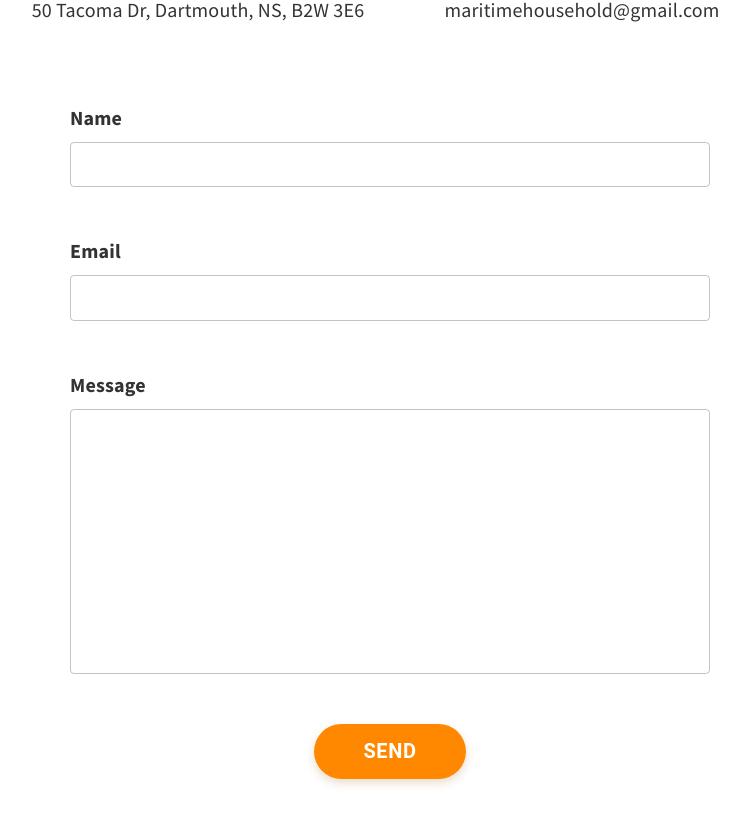
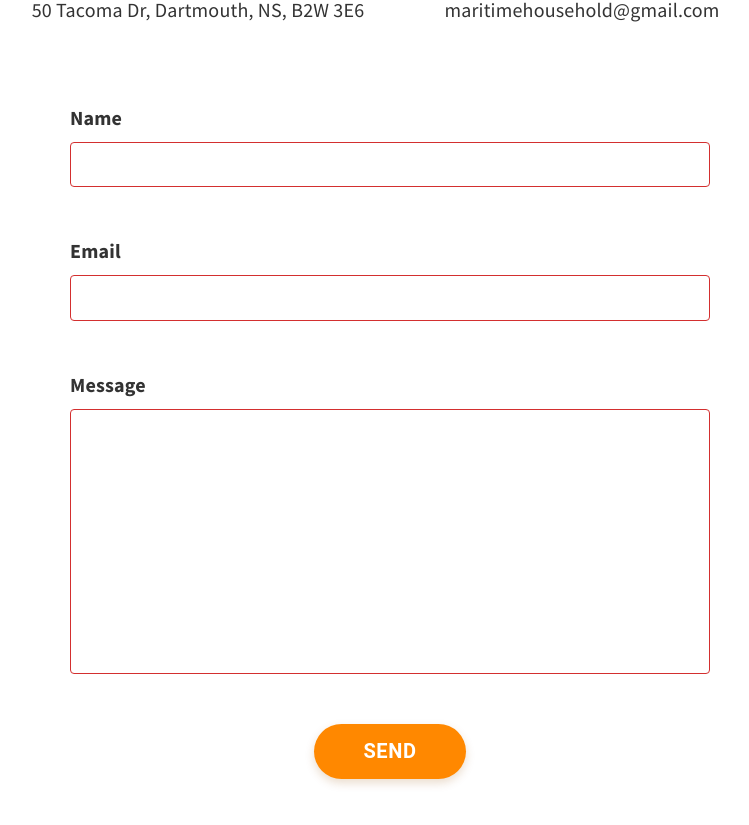
Before and after one commit to Jabin219/maritime, a Next.js app in the folder portal/: page /contact in a window 1280 px wide. Shown: the part 808-1633 px from the top of the page, without its empty margins (250-999 px from the left). Built offline with nearby package versions, Linux system fonts and the light colour scheme.

Commit message:
update pr

```diff
--- a/portal/pages/contact/index.tsx
+++ b/portal/pages/contact/index.tsx
@@ -14,13 +14,10 @@ const contactReducer = (state: any, action: any) => {
 	switch (action.type) {
 		case 'CHANGE_NAME':
 			return { ...state, name: action.value }
-			break
 		case 'CHANGE_EMAIL':
 			return { ...state, email: action.value }
-			break
 		case 'CHANGE_MESSAGE':
 			return { ...state, message: action.value }
-			break
 		default:
 			throw new Error()
 	}
@@ -31,7 +28,6 @@ const Contact = () => {
 		contactReducer,
 		initialContactContent
 	)
-	const [error, setError] = useState(false)
 	const { showSnackbar } = useContext(SnackContext)
 	const handleSendContactEmail = async (contactContent: ContactContent) => {
 		if (
@@ -39,11 +35,9 @@ const Contact = () => {
 			!contactContent.email ||
 			!contactContent.message
 		) {
-			setError(true)
 			return false
 		}
 		if (!validator.isEmail(contactContent.email as string)) {
-			setError(true)
 			return false
 		}
 		const result = (await sendContactEmail(contactContent)).data
@@ -81,7 +75,7 @@ const Contact = () => {
 							fullWidth
 							required
 							size='small'
-							error={!contactContent.name && error}
+							error={!contactContent.name}
 							onChange={event => {
 								dispatch({
 									type: 'CHANGE_NAME',
@@ -97,9 +91,8 @@ const Contact = () => {
 							required
 							size='small'
 							error={
-								(!contactContent.email ||
-									!validator.isEmail(contactContent.email as string)) &&
-								error
+								!contactContent.email ||
+								!validator.isEmail(contactContent.email as string)
 							}
 							onChange={event => {
 								dispatch({
@@ -116,7 +109,7 @@ const Contact = () => {
 							required
 							multiline
 							rows={8}
-							error={!contactContent.message && error}
+							error={!contactContent.message}
 							onChange={event => {
 								dispatch({
 									type: 'CHANGE_MESSAGE',
--- a/portal/services/emailHandler.ts
+++ b/portal/services/emailHandler.ts
@@ -51,10 +51,10 @@ const sendContactEmail = (contactContent: ContactContent) => {
 	;(async () => {
 		try {
 			await MailService.send(msg)
-		} catch (error) {
+		} catch (error: any) {
 			console.error(error)
-			if ((error as any).response) {
-				console.error((error as any).response.body)
+			if (error.response) {
+				console.error(error.response.body)
 			}
 		}
 	})()
```
